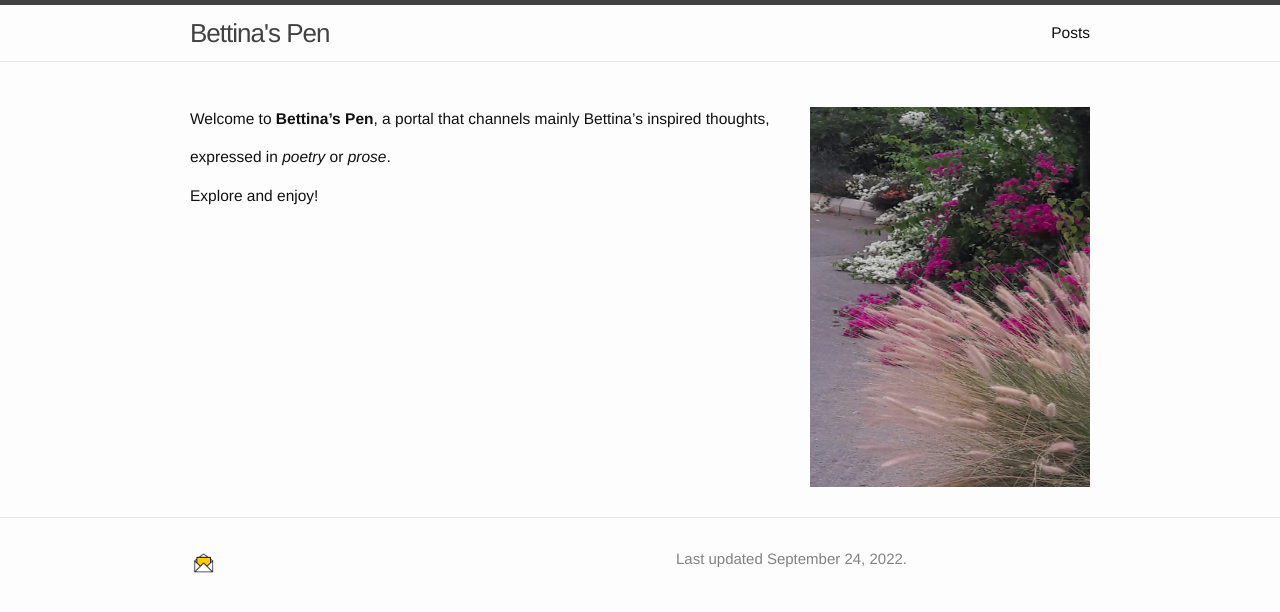
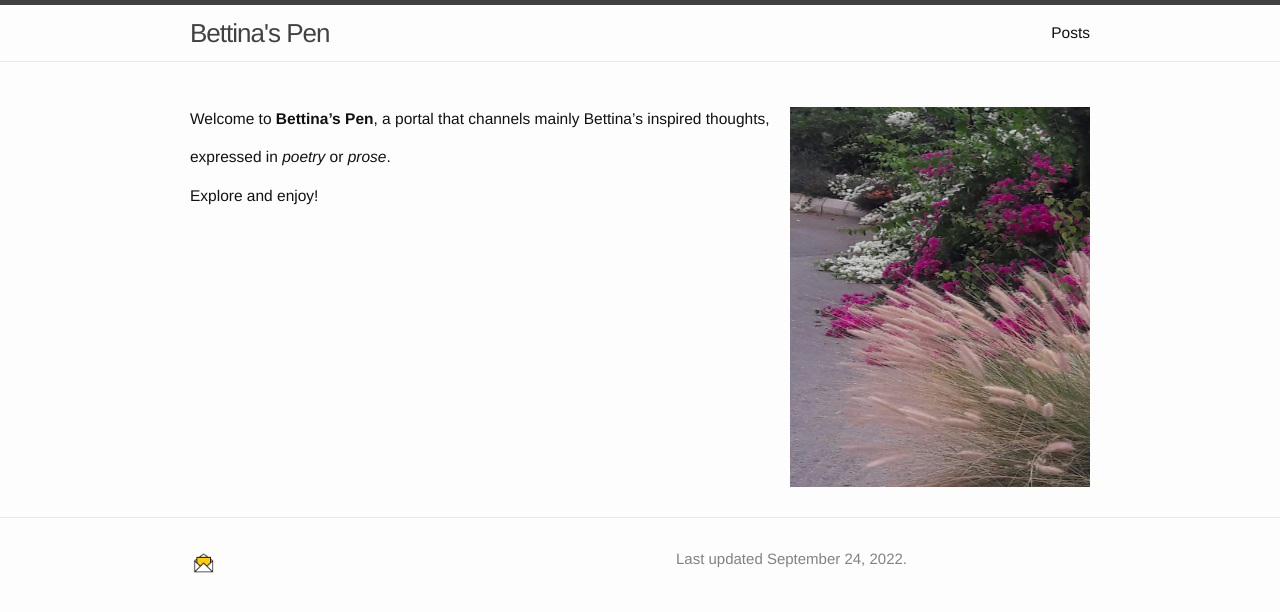
Before and after one commit to l-omar-chehab/bettinaspen.github.io-1, a Jekyll site: the page built from index.md, in a window 1280 px wide. Shown: the top 612 px of the page. Built offline with Jekyll 4.4.1, drawn with Linux system fonts in a browser that asks for light colours.

Commit message:
Update index.md

```diff
--- a/index.md
+++ b/index.md
@@ -4,7 +4,7 @@ layout: default
 
 <!--This is a comment for me that will not appear on the website-->
 
-![flower](./img/flower.jpg){: style="float: right; margin: 0px 0px; width: 280px; height: 380px" name="flower"}
+![flower](./img/flower.jpg){: style="float: right; margin: 0px 0px; width: 300px; height: 380px" name="flower"}
 
 Welcome to **Bettina's Pen**, a portal that channels mainly Bettina's inspired thoughts,
 
```
